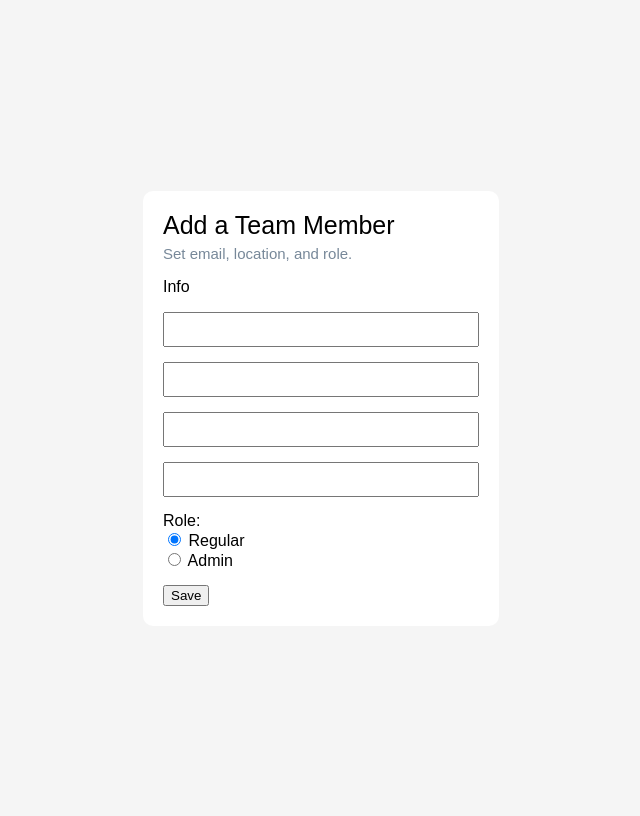
After one commit to ShauRya765/InstaworkAssignment, a Django app: page /add in a window 1280 px wide. The commit adds this page. Shown: the whole page, without its empty margins (319-959 px from the left). Run offline with Django 4.2, Linux system fonts and the light colour scheme.

Commit message:
adding edit and add team member pages including views,model, templates

```diff
--- a/instawork_assignment/urls.py
+++ b/instawork_assignment/urls.py
@@ -19,5 +19,5 @@ from django.urls import path, include
 
 urlpatterns = [
     path('admin/', admin.site.urls),
-    path('team_list/',include('teamManagement.urls'))
+    path('', include('teamManagement.urls'))
 ]
--- /dev/null
+++ b/requirements.txt
@@ -0,0 +1,3 @@
+asgiref==3.7.2
+Django==4.2.7
+sqlparse==0.4.4
--- /dev/null
+++ b/static/css/base.css
@@ -0,0 +1,12 @@
+.centerDiv {
+    display: flex;
+    align-items: center;
+    justify-content: center;
+    flex-direction: column;
+    font-family: "arial", serif;
+    height: 100vh;
+}
+
+body{
+    background-color: whitesmoke;
+}
--- /dev/null
+++ b/static/css/forms.css
@@ -0,0 +1,53 @@
+/* styles.css */
+/* Add your custom styles for input elements here */
+
+.hero {
+    display: flex;
+    flex-direction: column;
+    /*align-items: center;*/
+    width: 25%;
+    /*text-align: center;*/
+    padding: 20px;
+    background-color: white;
+    border-radius: 10px;
+}
+
+/* Example styles */
+.form-group {
+    margin-bottom: 15px;
+}
+
+input[type="text"],
+input[type="email"],
+input[type="number"],
+input[type="tel"],
+select {
+    width: 100%;
+    padding: 8px;
+    box-sizing: border-box;
+    /* Add more styles as needed */
+}
+
+/* Add styles for your buttons */
+.btn {
+    /* Add button styles */
+}
+
+.btn-primary {
+    /* Add styles for primary button */
+}
+
+.btn-secondary {
+    /* Add styles for secondary button */
+}
+
+
+.title {
+    font-size: 25px;
+    margin-bottom: 5px;
+}
+
+.subtitle {
+    font-size: 15px;
+    color: lightslategrey;
+}
--- /dev/null
+++ b/teamManagement/forms.py
@@ -0,0 +1,16 @@
+# teams/forms.py
+from django import forms
+from django.forms import RadioSelect
+
+from .models import TeamMember
+
+
+class TeamMemberForm(forms.ModelForm):
+    class Meta:
+        model = TeamMember
+        fields = ['first_name', 'last_name', 'email', 'phone_number', 'role']
+
+        # Explicitly set the widget for the 'role' field
+        widgets = {
+            'role': RadioSelect()
+        }
--- a/teamManagement/models.py
+++ b/teamManagement/models.py
@@ -5,12 +5,12 @@ from django.db import models
 
 class TeamMember(models.Model):
     ROLE_CHOICES = [
-        ('regular', "Regular - Can't delete members"),
-        ('admin', "Admin - Can delete members")
+        ('regular', "Regular"),
+        ('admin', "Admin ")
     ]
 
     first_name = models.CharField(max_length=10)
     last_name = models.CharField(max_length=10)
-    email = models.EmailField(max_length=255, unique=True)
+    email = models.EmailField(max_length=255)
     phone_number = models.CharField(max_length=15, blank=True, null=True)
     role = models.CharField(max_length=50, choices=ROLE_CHOICES, default='regular')
--- a/teamManagement/urls.py
+++ b/teamManagement/urls.py
@@ -4,5 +4,8 @@ from teamManagement import views
 app_name = 'teamManagement'
 
 urlpatterns = [
-    path('', views.TeamListView.as_view(),name='list_team')
+    path('', views.TeamListView.as_view(), name='team_list'),
+    path('add', views.TeamAddView.as_view(), name='add_member'),
+    path('edit/<int:member_id>', views.TeamEditView.as_view(), name='edit_member'),
+    path('delete/<int:pk>', views.TeamDeleteView.as_view(), name='delete_member')
 ]
--- a/teamManagement/views.py
+++ b/teamManagement/views.py
@@ -1,7 +1,7 @@
-from django.shortcuts import render
-from django.shortcuts import render, redirect
-from django.views.generic import ListView, DetailView, CreateView, UpdateView
-from django.urls import reverse_lazy
+from django.shortcuts import get_object_or_404
+from django.views.generic import ListView, DetailView, CreateView, UpdateView, DeleteView
+
+from .forms import TeamMemberForm
 from .models import TeamMember
 
 
@@ -9,5 +9,32 @@ from .models import TeamMember
 
 class TeamListView(ListView):
     model = TeamMember
-    template_name = 'teamManangement/team_members.html'
+    template_name = 'teamManagement/team_list.html'
     context_object_name = 'team_members'
+
+
+class TeamAddView(CreateView):
+    model = TeamMember
+    form_class = TeamMemberForm
+    template_name = 'teamManagement/edit_member.html'
+    success_url = '/'
+
+    def form_valid(self, form):
+        response = super().form_valid(form)
+        return response
+
+
+class TeamEditView(UpdateView):
+    model = TeamMember
+    form_class = TeamMemberForm
+    template_name = 'teamManagement/edit_member.html'
+    success_url = '/'
+
+    def get_object(self, queryset=None):
+        return get_object_or_404(TeamMember, id=self.kwargs['member_id'])
+
+
+class TeamDeleteView(DeleteView):
+    model = TeamMember
+    template_name = 'teamManagement/edit_member.html'  # Create a delete confirmation template
+    success_url = '/'
--- a/templates/teamManangement/base.html
+++ b/templates/teamManagement/base.html
@@ -1,4 +1,5 @@
 <!-- base.html -->
+{% load static %}
 <!DOCTYPE html>
 <html lang="en">
 <head>
@@ -6,11 +7,12 @@
     <meta name="viewport" content="width=device-width, initial-scale=1.0">
     <title>{% block title %}Team Management{% endblock %}</title>
     <!-- Add your CSS and other head elements here -->
+    <link rel="stylesheet" type="text/css" href="{% static 'css/base.css' %}">
+    {% block css %}
+    {% endblock %}
 </head>
 <body>
-
-
-<div id="content">
+<div id="content" class="centerDiv">
     {% block content %}{% endblock %}
 </div>
 
--- /dev/null
+++ b/templates/teamManagement/edit_member.html
@@ -0,0 +1,51 @@
+<!-- edit_member.html -->
+{% extends 'teamManagement/base.html' %}
+{% load static %}
+{% block css %}
+    <link rel="stylesheet" type="text/css" href="{% static 'css/forms.css' %}">
+{% endblock %}
+{% block content %}
+    <div class="hero">
+        <div class="title">{% if 'edit' in request.path %}Edit {% else %} Add a{% endif %} Team Member</div>
+        <div class="subtitle">
+            {% if 'edit' in request.path %}
+                Edit contact info and role.
+            {% else %}
+                Set email, location, and role.
+            {% endif %}
+        </div>
+        <p>Info</p>
+        {#  I have not added action because in this case same view will be called when save button is clicked#}
+        <form method="post">
+            {% csrf_token %}
+            <div class="form-group">
+                {{ form.first_name }}
+            </div>
+
+            <div class="form-group">
+                {{ form.last_name }}
+            </div>
+
+            <div class="form-group">
+                {{ form.email }}
+            </div>
+
+            <div class="form-group">
+                {{ form.phone_number }}
+            </div>
+
+            <div class="form-group">
+                <label for="{{ form.role.id_for_label }}">Role:</label>
+                {{ form.role }}
+            </div>
+            <button type="submit">Save</button>
+        </form>
+
+        {% if 'edit' in request.path %}
+            <form method="post" action="{% url 'teamManagement:delete_member' pk=object.pk %}">
+                {% csrf_token %}
+                <button type="submit">Delete</button>
+            </form>
+        {% endif %}
+    </div>
+{% endblock %}
```
Also changed, not shown: instawork_assignment/settings.py (+7 -2 lines), static/css/team_list.css (added, +48 -0 lines), templates/teamManagement/team_list.html (added, +30 -0 lines), templates/teamManangement/team_members.html (deleted, +0 -20 lines), README.md, db.sqlite3, teamManagement/migrations/0001_initial.py (added), teamManagement/migrations/__init__.py (added), 1 other file.
